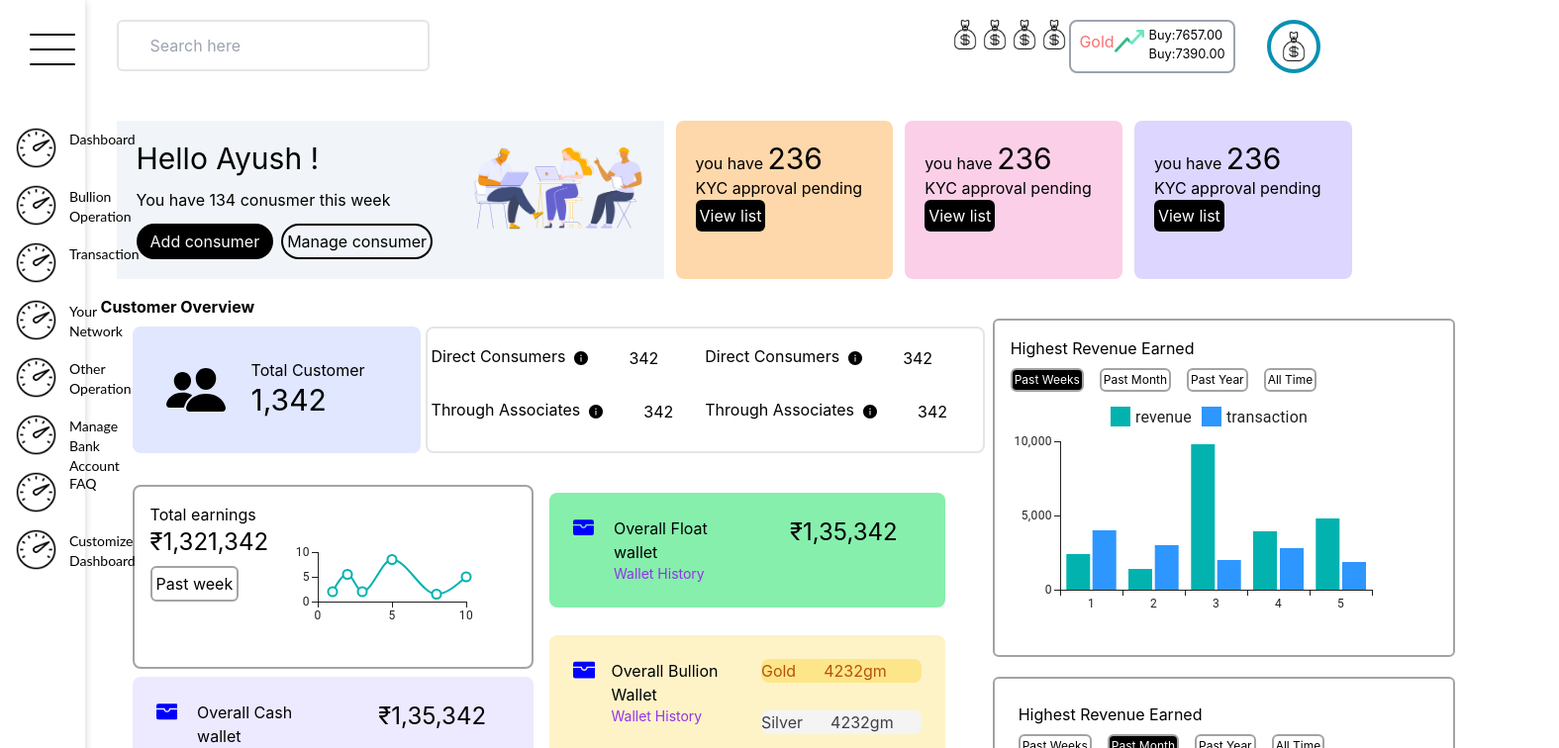
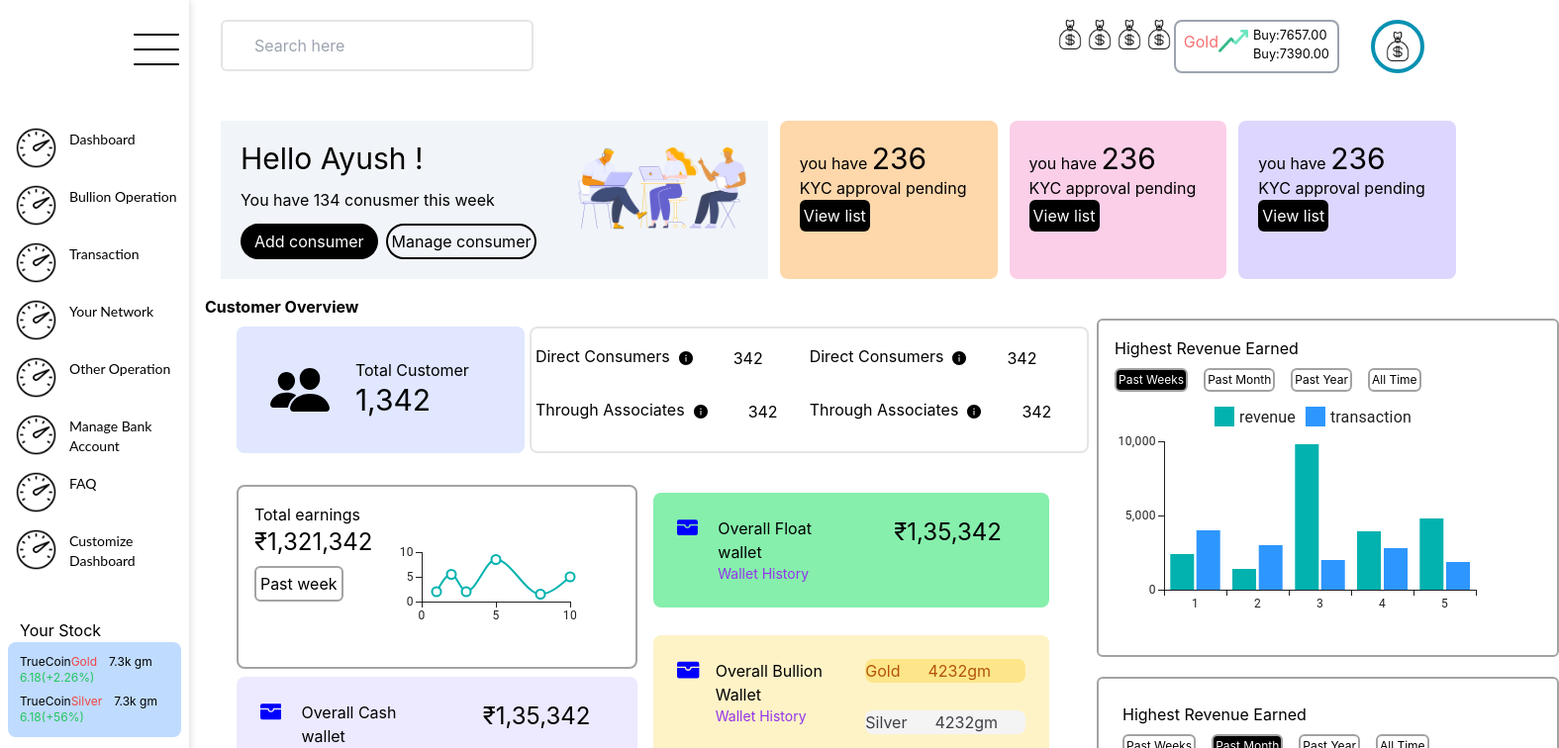
Before and after one commit to Ayushz19/zintlr, a React (Create React App) app: page / in a window 1280 px wide. Shown: the top 756 px of the page at 99% size, 1575 px wide, since content can reach past the window. Built offline with nearby package versions, Linux system fonts and the light colour scheme.

Commit message:
modal added

```diff
--- a/src/Components/Navbar.js
+++ b/src/Components/Navbar.js
@@ -1,6 +1,6 @@
 import React, { useState } from "react";
-import styles from './Navbar.scss'
-import ham from  './ham.png'
+import styles from "./Navbar.scss";
+import ham from "./ham.png";
 
 const CustomNav = ({ li }) => {
   const [window, setWindow] = useState(false);
@@ -20,7 +20,8 @@ const CustomNav = ({ li }) => {
       <ul className="navbar__list  ">
         {li.map((item, i) => (
           <div className="navbar__li-box flex mx-[-12px]" key={i}>
-            <img className=" "
+            <img
+              className=" "
               src={item[1]}
               alt={item[1]}
               style={{ paddingLeft: window === false ? 27 : 17 }}
@@ -34,6 +35,27 @@ const CustomNav = ({ li }) => {
           </div>
         ))}
       </ul>
+      <div className="stock mt-10 p-2">
+        <h3 className="mx-3"> Your Stock</h3>
+        <div className="stock-1 p-3 text-xs border-6  rounded-lg bg-blue-200">
+          <div className="tru-gold whitespace-nowrap ">
+            <p className="flex">
+              TrueCoin <span className="text-red-500">Gold{" "}</span>
+              <span className="mx-3 whitespace-nowrap ">7.3k gm</span>
+            </p>
+
+            <p className="text-green-500">6.18(+2.26%)</p>
+          </div>
+          <div className="tru-gold whitespace-nowrap mt-2 ">
+            <p className="flex">
+              TrueCoin <span className="text-red-500">Silver{" "}</span>
+              <span className="mx-3 whitespace-nowrap ">7.3k gm</span>
+            </p>
+
+            <p className="text-green-500">6.18(+56%)</p>
+          </div>
+        </div>
+      </div>
     </nav>
   );
 };
```
